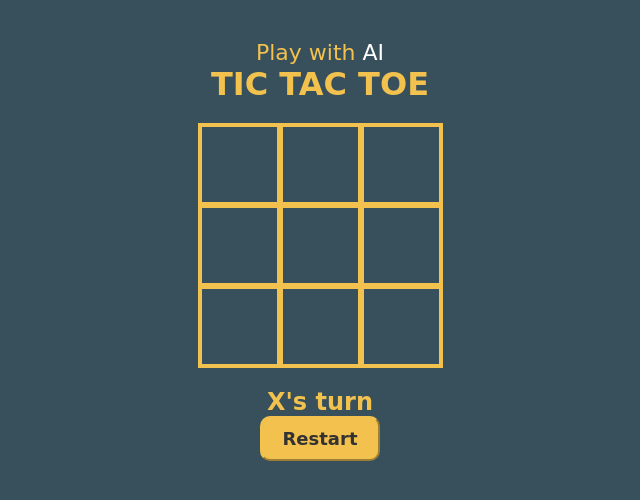
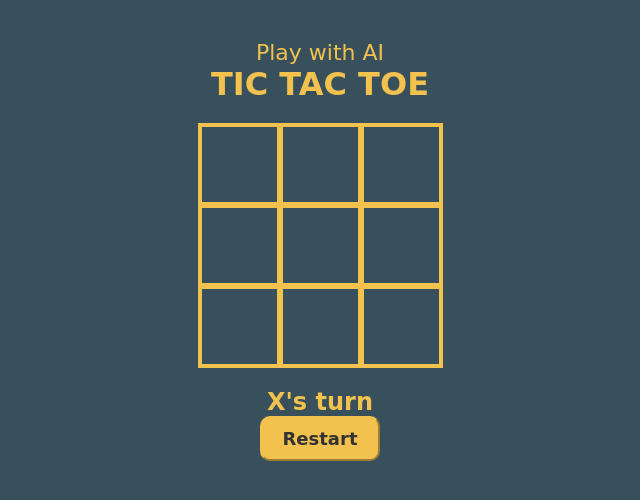
Before and after one commit to geekout11/tic-tac-toe, a plain HTML site: page index.html in a window 1280 px wide. Shown: the full height of the page, 320-960 px from the left. Drawn offline with Linux system fonts and the light colour scheme; a web font is replaced by a local one.

Commit message:
removed class highlight from span element

```diff
--- a/index.html
+++ b/index.html
@@ -16,7 +16,7 @@
 
 <body>
     <div class="game-container">
-        <a href="/playWithAi.html">Play with <span class="highlight">AI</span></a>
+        <a href="/playWithAi.html">Play with <span>AI</span></a>
         <h1>Tic Tac Toe</h1>
         <table class="cellContainer">
             <tr>
```
